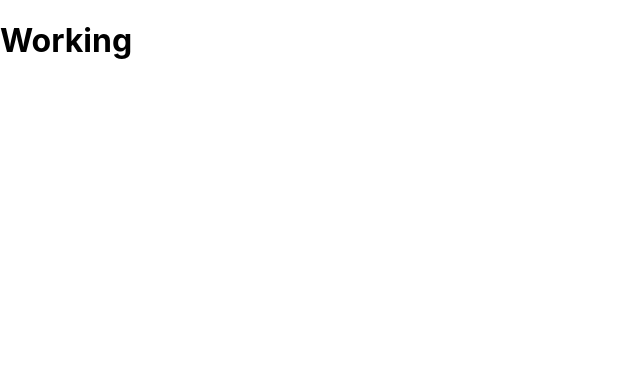
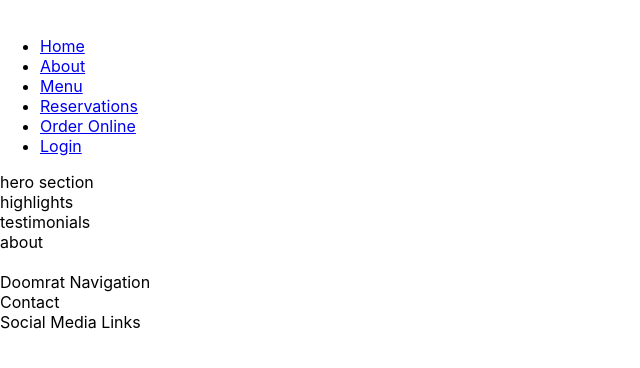
Before and after one commit to Leynad21/Little-Lemon-website, a React (Create React App) app: page / in a window 1280 px wide. Shown: the top 368 px of the page, without its empty margins (0-640 px from the left). Built offline with nearby package versions, Linux system fonts and the light colour scheme.

Commit message:
add html structure

```diff
--- a/package.json
+++ b/package.json
@@ -8,6 +8,7 @@
     "@testing-library/user-event": "^13.5.0",
     "react": "^18.2.0",
     "react-dom": "^18.2.0",
+    "react-router-dom": "^6.15.0",
     "react-scripts": "5.0.1",
     "web-vitals": "^2.1.4"
   },
--- a/public/index.html
+++ b/public/index.html
@@ -1,14 +1,16 @@
 <!DOCTYPE html>
 <html lang="en">
+
 <head>
   <meta charset="utf-8" />
   <link rel="icon" href="%PUBLIC_URL%/favicon.ico" />
   <meta name="viewport" content="width=device-width, initial-scale=1" />
   <meta name="theme-color" content="#000000" />
-    <meta
-      name="description"
-      content="Web site created using create-react-app"
-    />
+  <meta name="description" content="Little Lemon Restaurant" />
+  <meta property="og:title" content="Little Lemon Restaurant" />
+  <meta property="og:description"
+    content="Welcome to Little Lemon Restaurant - your go-to place for delicious and fresh cuisine in a cozy atmosphere." />
+  <meta property="og:image" content="https://example.com/your-image.jpg" />
   <link rel="apple-touch-icon" href="%PUBLIC_URL%/logo192.png" />
   <!--
       manifest.json provides metadata used when your web app is installed on a
@@ -26,6 +28,7 @@
     -->
   <title>React App</title>
 </head>
+
 <body>
   <noscript>You need to enable JavaScript to run this app.</noscript>
   <div id="root"></div>
@@ -40,4 +43,5 @@
       To create a production bundle, use `npm run build` or `yarn build`.
     -->
 </body>
+
 </html>
--- a/src/App.js
+++ b/src/App.js
@@ -1,9 +1,19 @@
 import './App.css';
+import HomePage from './pages/HomePage';
+import Nav from './components/pageComponents/Nav';
+import Footer from './components/pageComponents/Footer';
+import { BrowserRouter as Router, Routes, Route } from 'react-router-dom';
 
 function App() {
   return (
     <>
-      <h1>Working </h1>
+      <Router>
+        <Nav />
+        <Routes>
+          <Route path='/' element={<HomePage />}></Route>
+        </Routes>
+        <Footer />
+      </Router>
     </>
   );
 }
--- /dev/null
+++ b/src/components/pageComponents/Footer.js
@@ -0,0 +1,24 @@
+import React from 'react'
+
+const Footer = () => {
+    return (
+        <footer>
+            <div className='footerImage'>
+                <img src="" alt="" />
+            </div>
+            <div className='footerNavigation__container'>
+                <div>
+                    Doomrat Navigation
+                </div>
+                <div>
+                    Contact
+                </div>
+                <div>
+                    Social Media Links
+                </div>
+            </div>
+        </footer>
+    )
+}
+
+export default Footer
--- /dev/null
+++ b/src/components/pageComponents/Nav.js
@@ -0,0 +1,36 @@
+import React from 'react'
+import { NavLink } from 'react-router-dom'
+
+const Nav = () => {
+    return (
+        <header>
+            <div className='logoImage'>
+                <img src="" alt="" />
+            </div>
+            <nav>
+                <ul>
+                    <li>
+                        <NavLink to="/">Home</NavLink>
+                    </li>
+                    <li>
+                        <NavLink to="/about">About</NavLink>
+                    </li>
+                    <li>
+                        <NavLink to="/menu">Menu</NavLink>
+                    </li>
+                    <li>
+                        <NavLink to="/reservations">Reservations</NavLink>
+                    </li>
+                    <li>
+                        <NavLink to="/order-online">Order Online</NavLink>
+                    </li>
+                    <li>
+                        <NavLink to="/login">Login</NavLink>
+                    </li>
+                </ul>
+            </nav>
+        </header>
+    )
+}
+
+export default Nav
--- /dev/null
+++ b/src/pages/HomePage.js
@@ -0,0 +1,22 @@
+import React from 'react'
+
+const HomePage = () => {
+    return (
+        <main>
+            <section id='hero'>
+                hero section
+            </section>
+            <section id="highlights">
+                highlights
+            </section>
+            <section id="testimonials">
+                testimonials
+            </section>
+            <section id="about">
+                about
+            </section>
+        </main>
+    )
+}
+
+export default HomePage
```
Also changed, not shown: 1 other file (tests, documents, lock files or other folders). Lines whose indentation alone changed are shown as unchanged.
